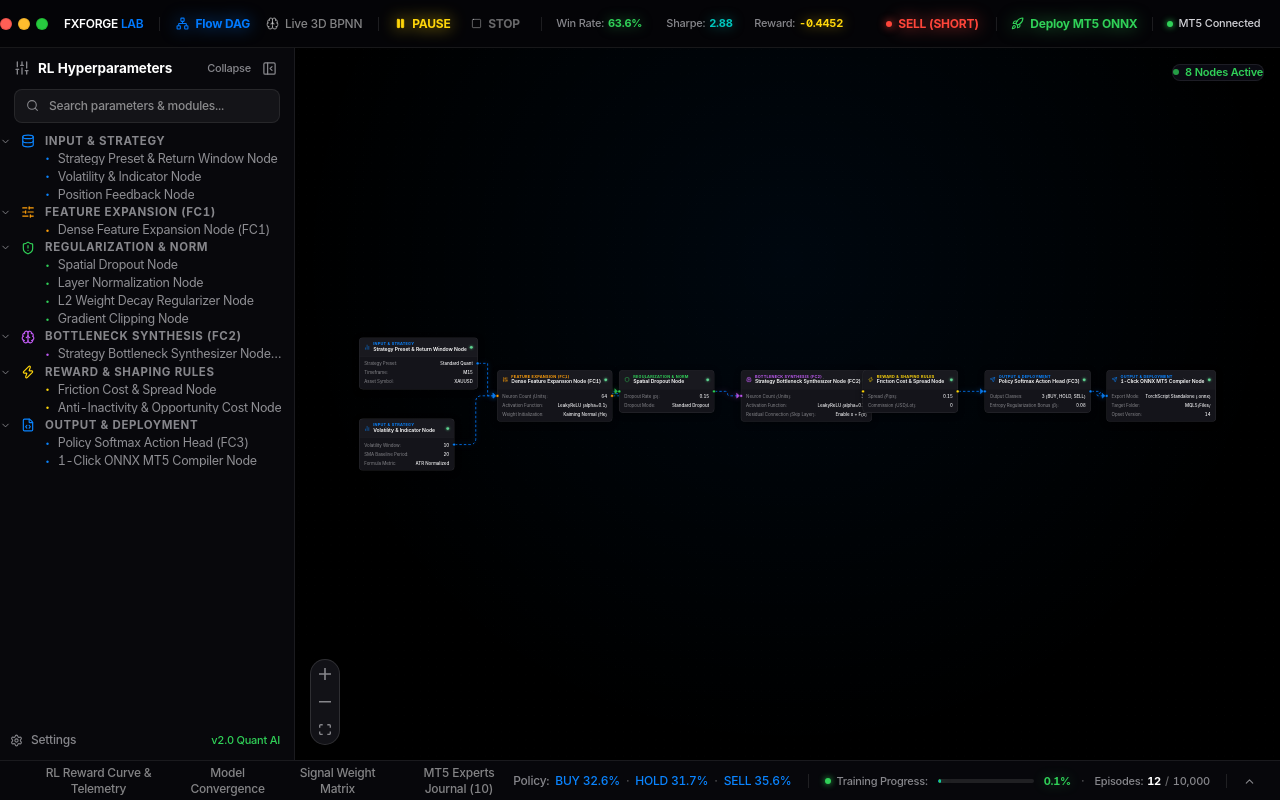
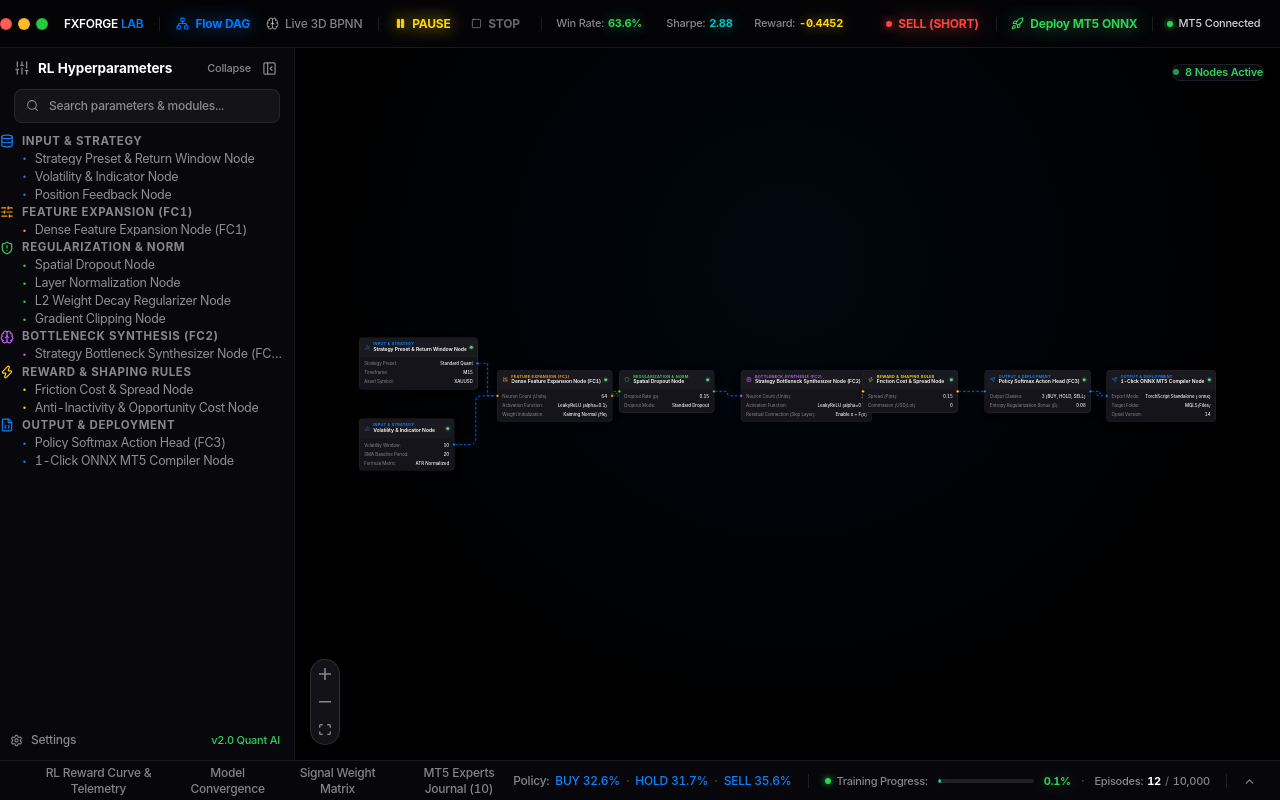
Before and after one commit to superman-owner/AI-RL-BPNN, a React (Vite) app: page / in a window 1280 px wide. Built offline with nearby package versions, Linux system fonts and the light colour scheme.

Commit message:
feat(ui): remove sidebar dropdown chevron arrows and remove arrow heads from flow connection lines

```diff
--- a/src/components/Flow/FlowCanvasView.tsx
+++ b/src/components/Flow/FlowCanvasView.tsx
@@ -12,7 +12,6 @@ import {
   useReactFlow,
   SelectionMode,
   ConnectionLineType,
-  MarkerType,
 } from '@xyflow/react';
 import '@xyflow/react/dist/style.css';
 import type { Connection, Edge, Node } from '@xyflow/react';
@@ -130,7 +129,6 @@ const INITIAL_EDGES: Edge[] = [
     type: 'smoothstep',
     animated: true,
     style: { stroke: '#0a84ff', strokeWidth: 2, filter: 'drop-shadow(0 0 6px rgba(10,132,255,0.55))' },
-    markerEnd: { type: MarkerType.ArrowClosed, width: 14, height: 14, color: '#0a84ff' },
   },
   {
     id: 'e2-3',
@@ -139,7 +137,6 @@ const INITIAL_EDGES: Edge[] = [
     type: 'smoothstep',
     animated: true,
     style: { stroke: '#0a84ff', strokeWidth: 2, filter: 'drop-shadow(0 0 6px rgba(10,132,255,0.55))' },
-    markerEnd: { type: MarkerType.ArrowClosed, width: 14, height: 14, color: '#0a84ff' },
   },
   {
     id: 'e3-4',
@@ -148,7 +145,6 @@ const INITIAL_EDGES: Edge[] = [
     type: 'smoothstep',
     animated: true,
     style: { stroke: '#30d158', strokeWidth: 2, filter: 'drop-shadow(0 0 6px rgba(48,209,88,0.55))' },
-    markerEnd: { type: MarkerType.ArrowClosed, width: 14, height: 14, color: '#30d158' },
   },
   {
     id: 'e4-5',
@@ -157,7 +153,6 @@ const INITIAL_EDGES: Edge[] = [
     type: 'smoothstep',
     animated: true,
     style: { stroke: '#bf5af2', strokeWidth: 2, filter: 'drop-shadow(0 0 6px rgba(191,90,242,0.55))' },
-    markerEnd: { type: MarkerType.ArrowClosed, width: 14, height: 14, color: '#bf5af2' },
   },
   {
     id: 'e5-6',
@@ -166,7 +161,6 @@ const INITIAL_EDGES: Edge[] = [
     type: 'smoothstep',
     animated: true,
     style: { stroke: '#ffd60a', strokeWidth: 2, filter: 'drop-shadow(0 0 6px rgba(255,214,10,0.55))' },
-    markerEnd: { type: MarkerType.ArrowClosed, width: 14, height: 14, color: '#ffd60a' },
   },
   {
     id: 'e6-7',
@@ -175,7 +169,6 @@ const INITIAL_EDGES: Edge[] = [
     type: 'smoothstep',
     animated: true,
     style: { stroke: '#0a84ff', strokeWidth: 2, filter: 'drop-shadow(0 0 6px rgba(10,132,255,0.55))' },
-    markerEnd: { type: MarkerType.ArrowClosed, width: 14, height: 14, color: '#0a84ff' },
   },
   {
     id: 'e7-8',
@@ -184,29 +177,22 @@ const INITIAL_EDGES: Edge[] = [
     type: 'smoothstep',
     animated: true,
     style: { stroke: '#0a84ff', strokeWidth: 2, filter: 'drop-shadow(0 0 6px rgba(10,132,255,0.55))' },
-    markerEnd: { type: MarkerType.ArrowClosed, width: 14, height: 14, color: '#0a84ff' },
   },
 ];
 
 // ==========================================
-// 1. กำหนดค่าเริ่มต้นของทุกเส้นเป็น "smoothstep"
+// 1. กำหนดค่าเริ่มต้นของทุกเส้นเป็น "smoothstep" แบบไม่มีหัวลูกศร
 // ==========================================
 const defaultEdgeOptions = {
   type: 'smoothstep', // 🟢 เส้นตรงหักมุมฉากแบบมุมมน
   animated: true,     // 🟢 แอนิเมชันจุดไฟวิ่งบนเส้น
   interactionWidth: 20, // 🟢 ขอบจับสัมผัสสำหรับการคลิกและคลิกขวาตัดสาย
   style: {
-    stroke: '#38bdf8', // สีเส้นเริ่มต้น (Cyber Cyan)
+    stroke: '#0a84ff', // สีเส้นเริ่มต้น
     strokeWidth: 2,    // ความหนาของเส้น 2px
   },
   pathOptions: {
     borderRadius: 16,  // 🟢 รัศมีความโค้งมนของมุมเลี้ยว (16px กำลังสวย สบายตา)
-  },
-  markerEnd: {
-    type: MarkerType.ArrowClosed,
-    width: 14,
-    height: 14,
-    color: '#38bdf8',
   },
 };
 
@@ -661,13 +647,6 @@ const FlowContent: React.FC = () => {
           stroke: edgeColor,
           strokeWidth: 2,
           filter: `drop-shadow(0 0 6px ${edgeColor}88)`, // แสงนีออนฟุ้งเรืองแสง
-        },
-        // หัวลูกศรชี้บอกทิศทาง
-        markerEnd: {
-          type: MarkerType.ArrowClosed,
-          width: 14,
-          height: 14,
-          color: edgeColor,
         },
       };
 
--- a/src/components/Sidebar/NodePalette.tsx
+++ b/src/components/Sidebar/NodePalette.tsx
@@ -2,7 +2,6 @@ import React, { useState } from 'react';
 import { GROUPS, nodesByGroup } from '../../data/nodeRegistry';
 import {
   Search,
-  ChevronRight,
   Plus,
   Sliders,
   Brain,
@@ -278,22 +277,12 @@ export const NodePalette: React.FC<NodePaletteProps> = ({
 
           return (
             <div key={group.id}>
-              {/*  Section Header (Muted Gray -> Pure White on Hover, No Frame) */}
+              {/*  Section Header (Clean Icon & Label, No Down Arrow) */}
               <div
                 onClick={() => toggleGroup(group.id)}
                 className="group px-1 py-1 flex items-center justify-between cursor-pointer transition-colors"
               >
-                <div className="flex items-center gap-2.5 min-w-0 flex-1">
-                  {/* Rotating Chevron */}
-                  <ChevronRight
-                    size={11}
-                    className={`transition-all duration-150 flex-shrink-0 ${
-                      isExpanded
-                        ? 'rotate-90 text-[#86868b] group-hover:text-white'
-                        : 'text-[#86868b] group-hover:text-white'
-                    }`}
-                  />
-
+                <div className="flex items-center gap-2 min-w-0 flex-1">
                   {/* SF Symbol on Main Header (Distinct Group Color) */}
                   <GroupIcon
                     size={14}
@@ -308,11 +297,11 @@ export const NodePalette: React.FC<NodePaletteProps> = ({
                 </div>
               </div>
 
-              {/*  Child Items (Mid Dot aligns directly under first letter of Header) */}
+              {/*  Child Items */}
               {isExpanded && (
                 <div
-                  className="mt-2 space-y-1.5"
-                  style={{ paddingLeft: '45px' }}
+                  className="mt-1.5 space-y-1.5"
+                  style={{ paddingLeft: '22px' }}
                 >
                   {matchingNodes.map((node) => {
                     const isNodeHovered = hoveredNode === node.type;
```
